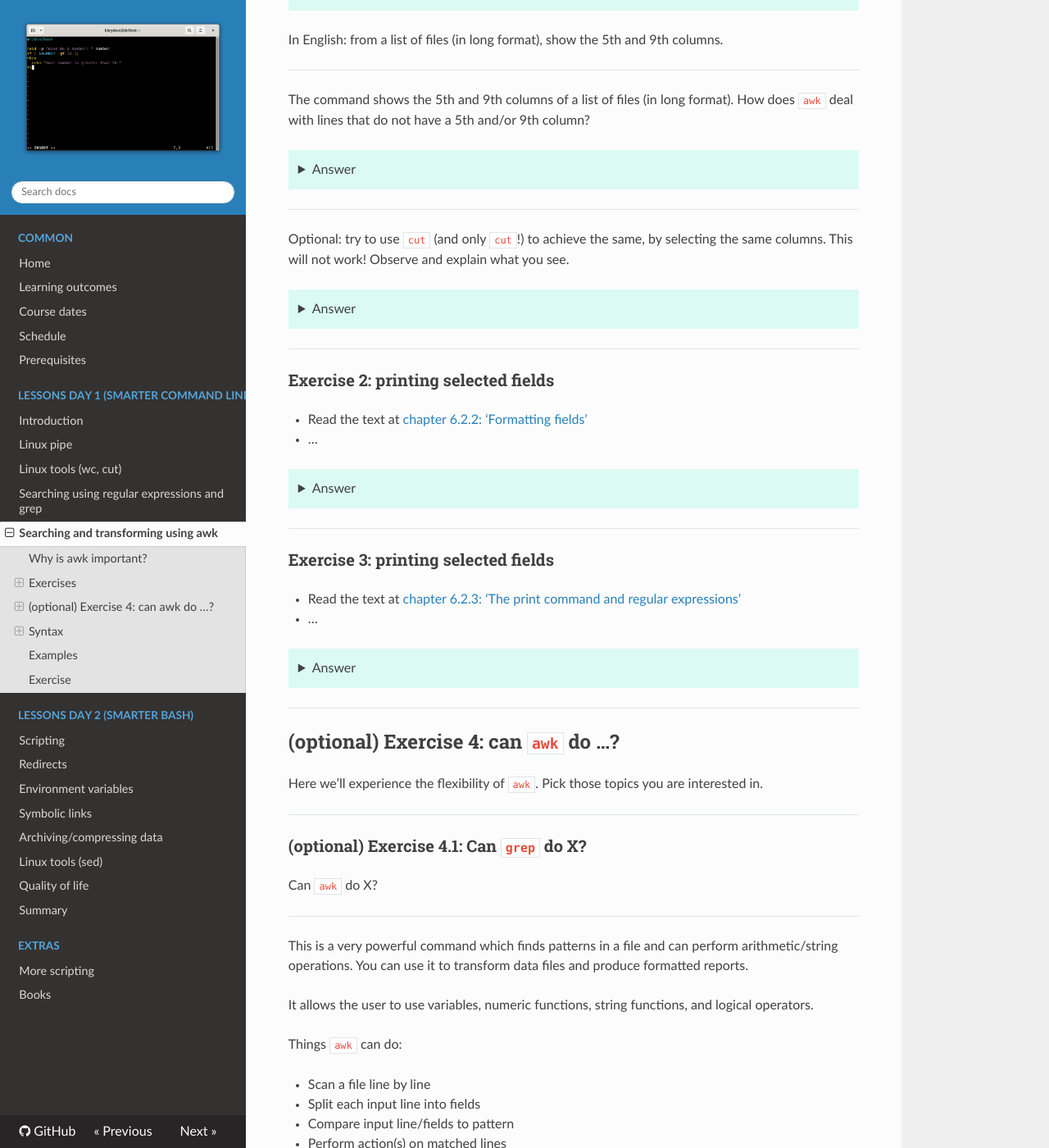
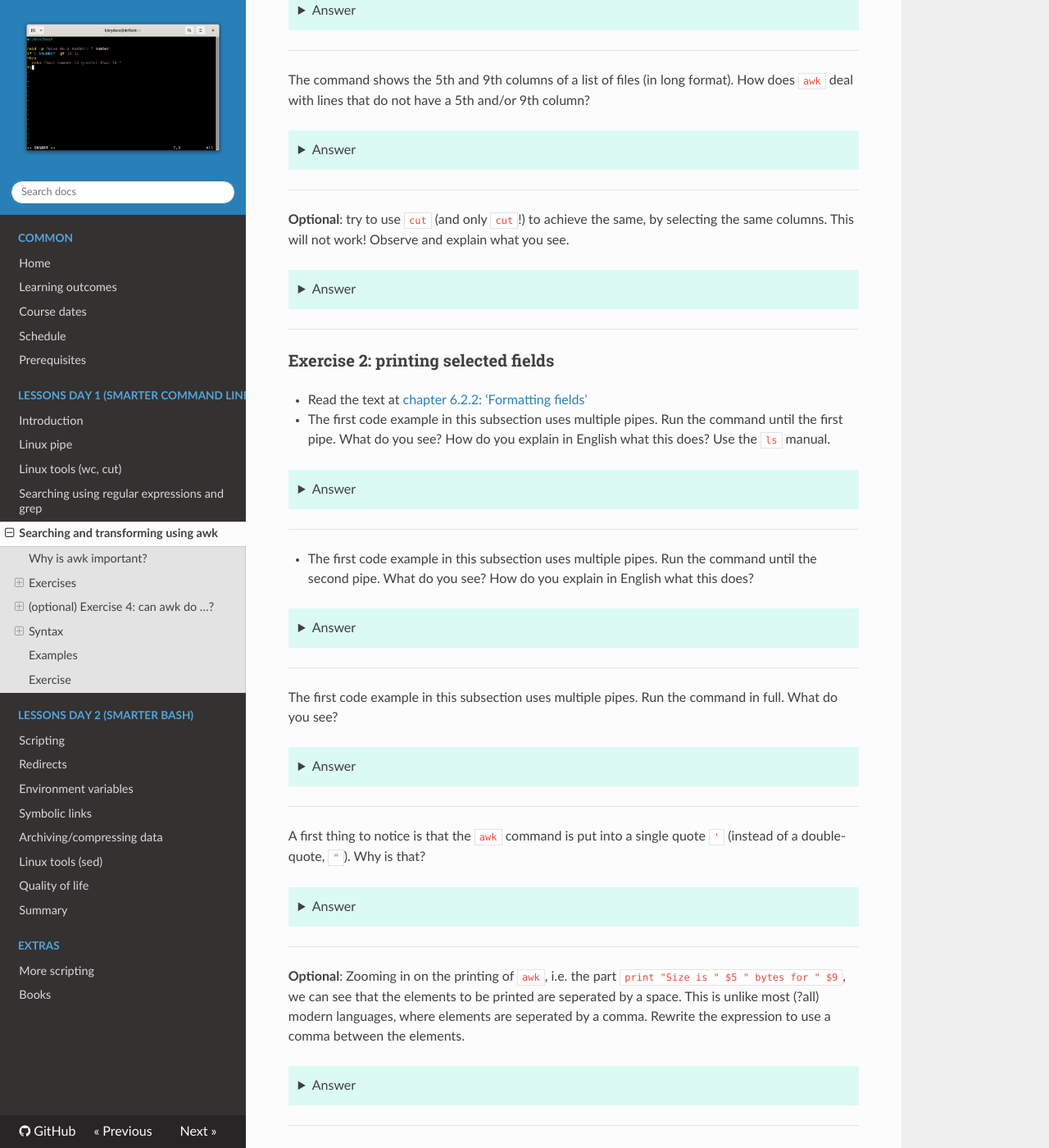
Before and after one commit to UPPMAX/linux-command-line-201, an MkDocs documentation site: the page built from docs/sessions/awk/README.md, in a window 1280 px wide and 1400 px high, scrolled down 1333 px. Shown: the whole window at 82% size. Built offline with MkDocs 1.6.1, drawn with Linux system fonts in a browser that asks for light colours; nearby versions of some CDN libraries; some of the changed text lies outside the part shown.

Commit message:
Draft exercise 2 awk

````diff
--- a/docs/sessions/awk/README.md
+++ b/docs/sessions/awk/README.md
@@ -45,11 +46,17 @@ and allows you to continue studying after this course.
 Read the text at
 [chapter 6.2.1: 'Printing selected fields'](https://tldp.org/LDP/Bash-Beginners-Guide/html/sect_06_02.html#sect_06_02_01).
 
-The single line of code in this chapter uses a pipe.
+The single line of code in this subsection uses a pipe.
 Run the command until the pipe. What
 do you see? How do you explain in English what this does?
 
 ??? tip "Answer"
+
+    This is the full command shows in this subsection:
+
+    ```bash
+    ls -l | awk '{ print $5 $9 }'
+    ```
 
     The command before the pipe is:
 
@@ -80,8 +87,8 @@ do you see? How do you explain in English what this does?
 
 ---
 
-The single line of code in this chapter
-forwards the output of `ls` to `awk`.
+The single line of code in this subsection
+forwards its output (from `ls`) to `awk`.
 Run it. What do you see?
 How do you explain in English what this does?
 
@@ -104,8 +111,8 @@ How do you explain in English what this does?
     4096Downloads
     ```
 
-   In English: from a list of files (in long format),
-   show the 5th and 9th columns.
+    In English: from a list of files (in long format),
+    show the 5th and 9th columns.
 
 ---
 
@@ -131,7 +138,7 @@ How does `awk` deal with lines that do not have a 5th and/or 9th column?
 
 ---
 
-Optional: try to use `cut` (and only `cut`!)
+**Optional**: try to use `cut` (and only `cut`!)
 to achieve the same, by selecting the
 same columns. This will not work! Observe and explain what you see.
 
@@ -184,16 +191,181 @@ same columns. This will not work! Observe and explain what you see.
 - Read the text at
   [chapter 6.2.2: 'Formatting fields'](https://tldp.org/LDP/Bash-Beginners-Guide/html/sect_06_02.html#sect_06_02_02)
 
-- ...
+- The first code example in this subsection uses multiple pipes.
+  Run the command until the first pipe. What
+  do you see? How do you explain in English what this does?
+  Use the `ls` manual.
 
 ??? tip "Answer"
 
-    ...
+    The first code example in this subsection is:
 
+    ```bash
+    ls -ldh * | grep -v total | awk '{ print "Size is " $5 " bytes for " $9 }
+    ```
+
+    The command until the first pipe is:
+
+    ```bash
+    ls -ldh *
+    ```
+
+    Running it shows something similar to this:
+
+    ```bash
+    $ ls -ldh *
+    drwxrwxr-x   2 richel richel 4.0K Jun 10  2024 bin
+    drwxr-xr-x   2 richel richel 4.0K Jan  8 20:05 Desktop
+    drwxr-xr-x  10 richel richel 4.0K Feb 27 09:44 Documents
+    drwxr-xr-x   3 richel richel 4.0K May 28 08:51 Downloads
+    ```
+
+    Using the manual of `ls`:
+
+    ```bash
+    man ls
+    ```
+
+    In English: the command shows the list of files and directories (`ls`) ...
+
+    - in a long format (`-l`)
+    - with directories as themselves
+      (`-d`, also `--directory`, i.e. not their contents)
+    - in a human-readable format (`-h`, also `--human-readable`).
 
 ---
 
-### Exercise 3: printing selected fields
+- The first code example in this subsection uses multiple pipes.
+  Run the command until the second pipe. What
+  do you see? How do you explain in English what this does?
+
+??? tip "Answer"
+
+    The first code example in this subsection is:
+
+    ```bash
+    ls -ldh * | grep -v total | awk '{ print "Size is " $5 " bytes for " $9 }
+    ```
+
+    The command until the second pipe is:
+
+    ```bash
+    ls -ldh * | grep -v total
+    ```
+
+    Running it shows something similar to this:
+
+    ```bash
+    $ ls -ldh * | grep -v total
+    drwxrwxr-x   2 richel richel 4.0K Jun 10  2024 bin
+    drwxr-xr-x   2 richel richel 4.0K Jan  8 20:05 Desktop
+    drwxr-xr-x  10 richel richel 4.0K Feb 27 09:44 Documents
+    drwxr-xr-x   3 richel richel 4.0K May 28 08:51 Downloads
+    ```
+
+    Note that, for the computer used, there is no difference.
+
+    In English: the command shows the list of files
+    for lines that have no match (`-v`, also `--invert-match`)
+    to the regular expression `total`.
+
+    Or shorter: it shows the content, excluding a possible
+    final line that shows the total file size.
+
+---
+
+The first code example in this subsection uses multiple pipes.
+Run the command in full. What do you see?
+
+??? tip "Answer"
+
+    The first code example in this subsection is:
+
+    ```bash
+    ls -ldh * | grep -v total | awk '{ print "Size is " $5 " bytes for " $9 }'
+    ```
+
+    Running it shows something similar to this:
+
+    ```bash
+    $ ls -ldh * | grep -v total | awk '{ print "Size is " $5 " bytes for " $9 }'
+    Size is 4.0K bytes for bin
+    Size is 4.0K bytes for Desktop
+    Size is 4.0K bytes for Documents
+    Size is 4.0K bytes for Downloads
+    ```
+
+---
+
+A first thing to notice is that the `awk` command is put
+into a single quote `'` (instead of a double-quote, `"`).
+Why is that?
+
+??? tip "Answer"
+
+    Text between single quote is used as-is:
+
+    ```bash
+    $ echo 'He said: "Hi!".'
+    He said: "Hi!".
+    ```
+
+    Where the other way around, the `!` triggers
+    something:
+
+    ```bash
+    $ echo "He said: 'Hi!'."
+    bash: !'.: event not found
+    ```
+
+---
+
+**Optional**:
+Zooming in on the printing of `awk`,
+i.e. the part `print "Size is " $5 " bytes for " $9`,
+we can see that the elements to be printed are
+seperated by a space.
+This is unlike most (?all) modern languages, where
+elements are seperated by a comma. Rewrite the expression
+to use a comma between the elements.
+
+??? tip "Answer"
+
+    The first attempt would be:
+
+    ```bash
+    ls -ldh * | grep -v total | awk '{ print "Size is ", $5, " bytes for ", $9 }'
+    ```
+
+    This, however, gives double spaces now:
+
+    ```bash
+    $ ls -ldh * | grep -v total | awk '{ print "Size is ", $5, " bytes for ", $9 }'
+    Size is  4.0K  bytes for  bin
+    Size is  4.0K  bytes for  Desktop
+    Size is  4.0K  bytes for  Documents
+    Size is  4.0K  bytes for  Downloads
+    ```
+
+    Removing the spaces between the double-quotes (`"`) solves this:
+
+    ```bash
+    ls -ldh * | grep -v total | awk '{ print "Size is", $5, "bytes for", $9 }'
+    ```
+
+    The output will look similar to this:
+
+    ```bash
+    $ ls -ldh * | grep -v total | awk '{ print "Size is", $5, "bytes for", $9 }'
+    Size is 4.0K bytes for bin
+    Size is 4.0K bytes for Desktop
+    Size is 4.0K bytes for Documents
+    Size is 4.0K bytes for Downloads
+    ```
+
+---
+
+### Exercise 3: regular expressions
 
 - Read the text at
   [chapter 6.2.3: 'The print command and regular expressions'](https://tldp.org/LDP/Bash-Beginners-Guide/html/sect_06_02.html#sect_06_02_03)
````
Also changed, not shown: other parts of docs/sessions/awk/README.md (+2 -1 lines).
